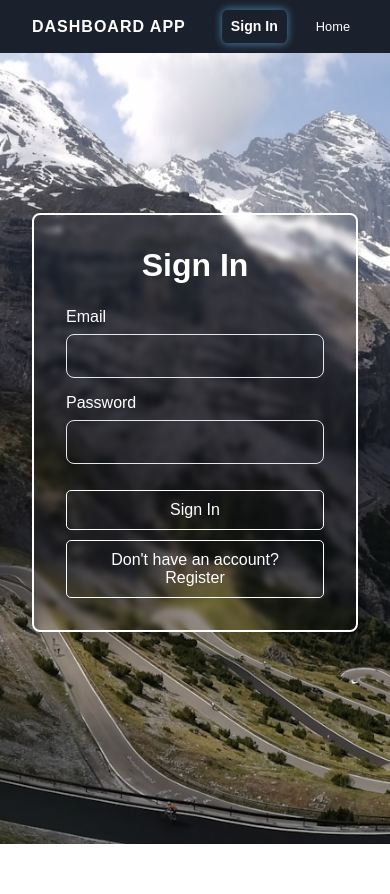
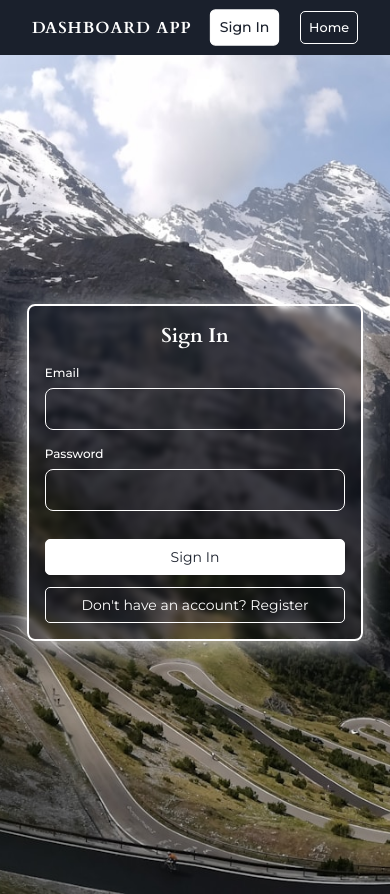
Before and after one commit to mariusalx06/React-Auth-Dashboard, a Next.js app: page /auth/signin in a window 390 px wide. Before the commit the page ends 844 px from the top, so only its background shows below. Built offline with nearby package versions, Linux system fonts and the light colour scheme; no server answers.

Commit message:
More UI Design

```diff
--- a/app/auth/register/page.module.css
+++ b/app/auth/register/page.module.css
@@ -4,20 +4,26 @@
   flex-direction: column;
   justify-content: center;
   align-items: center;
-  background-color: #f7fafc;
+  background-image: url("../../public/mountains.jpg");
+  background-position: center center;
+  background-repeat: no-repeat;
+  background-size: cover;
   padding: 2rem;
 }
 
 .formContainer {
-  background-color: white;
+  background-color: transparent;
   padding: 2rem;
   border-radius: 8px;
-  box-shadow: 0 4px 8px rgba(0, 0, 0, 0.1);
+  box-shadow: 0 4px 25px rgba(255, 255, 255, 0.7);
   width: 100%;
   max-width: 400px;
+  border: 2px solid white;
+  backdrop-filter: blur(3px);
 }
 
 .title {
+  color: #1a202c;
   font-size: 2rem;
   font-weight: 600;
   text-align: center;
@@ -29,13 +35,15 @@
   font-size: 1rem;
   font-weight: 500;
   margin-bottom: 0.5rem;
-  color: #4a5568;
+  color: white;
 }
 
 .input {
+  color: white;
+  background: transparent;
   width: 100%;
   padding: 0.75rem;
-  border: 1px solid #e2e8f0;
+  border: 1px solid white;
   border-radius: 8px;
   font-size: 1rem;
   margin-bottom: 1rem;
@@ -43,17 +51,23 @@
 }
 
 .input:focus {
-  border-color: #6366f1;
+  border-color: white;
   outline: none;
-  box-shadow: 0 0 0 2px rgba(99, 102, 241, 0.3);
+  box-shadow: 0 0 0 2px rgba(255, 255, 255, 0.7);
+}
+.input::placeholder {
+  color: white;
+}
+.option {
+  color: #1a202c;
 }
 
 .button {
-  background-color: #3498db;
+  background-color: transparent;
   color: white;
   padding: 10px 20px;
   border-radius: 5px;
-  border: none;
+  border: 1px solid white;
   cursor: pointer;
   font-size: 1rem;
   margin-top: 10px;
@@ -61,27 +75,20 @@
   width: 100%;
 }
 
-.button:disabled {
-  background-color: #e2e8f0;
-  cursor: not-allowed;
+.button:hover {
+  background-color: white;
+  color: #1a202c;
 }
 
 .primaryButton {
-  background-color: #6366f1;
-  color: white;
+  background: white;
+  color: #1a202c;
 }
 
 .primaryButton:hover {
-  background-color: #4f46e5;
-}
-
-.secondaryButton {
-  background-color: #1a202c;
+  background: #1a202c;
+  border: 1px solid #1a202c;
   color: white;
-}
-
-.secondaryButton:hover {
-  background-color: #2d3748;
 }
 
 .errorMessage {
@@ -91,11 +98,132 @@
   text-align: center;
 }
 
-.loginButton {
-  background-color: #2ecc71;
-  color: white;
+@media (max-width: 768px) {
+  .container {
+    padding: 1rem;
+    margin-top: 50px;
+    background-size: cover;
+  }
+
+  .formContainer {
+    padding: 1.5rem;
+    max-width: 100%;
+    width: 90%;
+    border-radius: 8px;
+    margin-top: 1rem;
+  }
+
+  .title {
+    font-size: 1.5rem;
+    margin-bottom: 1rem;
+  }
+
+  .label {
+    font-size: 0.875rem;
+  }
+
+  .input {
+    padding: 0.75rem;
+    font-size: 1rem;
+  }
+
+  .button {
+    padding: 10px 20px;
+    font-size: 1rem;
+    margin-top: 15px;
+  }
+
+  .primaryButton {
+    padding: 10px 20px;
+  }
+
+  .errorMessage {
+    font-size: 0.875rem;
+    text-align: center;
+  }
 }
 
-.loginButton:hover {
-  background-color: #27ae60;
+@media (max-width: 768px) {
+  .container {
+    padding: 1rem;
+    margin-top: 50px;
+    background-size: cover;
+  }
+
+  .formContainer {
+    padding: 1.5rem;
+    max-width: 320px;
+    width: 90%;
+    border-radius: 8px;
+    margin-top: 1rem;
+  }
+
+  .title {
+    font-size: 1.5rem;
+    margin-bottom: 1rem;
+  }
+
+  .label {
+    font-size: 0.875rem;
+  }
+
+  .input {
+    padding: 0.75rem;
+    font-size: 1rem;
+  }
+
+  .button {
+    padding: 10px 20px;
+    font-size: 1rem;
+    margin-top: 15px;
+  }
+
+  .primaryButton {
+    padding: 10px 20px;
+  }
+
+  .errorMessage {
+    font-size: 0.875rem;
+    text-align: center;
+  }
 }
+
+@media (max-width: 480px) {
+  .container {
+    padding: 0.5rem;
+    margin-top: 50px;
+  }
+
+  .formContainer {
+    padding: 1rem;
+    width: 90%;
+    max-width: 300px;
+  }
+
+  .title {
+    font-size: 1.25rem;
+    margin-bottom: 1rem;
+  }
+
+  .label {
+    font-size: 0.75rem;
+  }
+
+  .input {
+    font-size: 0.875rem;
+  }
+
+  .button {
+    font-size: 0.875rem;
+    padding: 8px 16px;
+  }
+
+  .primaryButton {
+    padding: 8px 16px;
+  }
+
+  .errorMessage {
+    font-size: 0.75rem;
+    margin-bottom: 1rem;
+  }
+}
--- a/app/auth/signin/page.module.css
+++ b/app/auth/signin/page.module.css
@@ -15,7 +15,7 @@
   background-color: transparent;
   padding: 2rem;
   border-radius: 8px;
-  box-shadow: 0 4px 8px rgba(0, 0, 0, 0.1);
+  box-shadow: 0 4px 25px rgba(255, 255, 255, 0.7);
   width: 100%;
   max-width: 400px;
   border: 2px solid white;
@@ -43,7 +43,7 @@
   background: transparent;
   width: 100%;
   padding: 0.75rem;
-  border: 1px solid #e2e8f0;
+  border: 1px solid white;
   border-radius: 8px;
   font-size: 1rem;
   margin-bottom: 1rem;
@@ -51,9 +51,9 @@
 }
 
 .input:focus {
-  border-color: #63b3ed;
+  border-color: white;
   outline: none;
-  box-shadow: 0 0 0 2px rgba(99, 179, 237, 0.3);
+  box-shadow: 0 0 0 2px rgba(255, 255, 255, 0.7);
 }
 
 .button {
@@ -74,9 +74,107 @@
   color: #1a202c;
 }
 
+.primaryButton {
+  background: white;
+  color: #1a202c;
+}
+
+.primaryButton:hover {
+  background: #1a202c;
+  border: 1px solid #1a202c;
+  color: white;
+}
+
 .errorMessage {
   color: #e53e3e;
   font-size: 0.875rem;
   margin-bottom: 1rem;
   text-align: center;
 }
+
+@media (max-width: 768px) {
+  .container {
+    padding: 1rem;
+    background-size: cover;
+    margin-top: 50px;
+  }
+
+  .formContainer {
+    padding: 1.5rem;
+    max-width: 90%;
+    width: 100%;
+  }
+
+  .title {
+    font-size: 1.5rem;
+    margin-bottom: 1rem;
+  }
+
+  .label {
+    font-size: 0.875rem;
+  }
+
+  .input {
+    padding: 0.75rem;
+    font-size: 1rem;
+  }
+
+  .button {
+    font-size: 1rem;
+    padding: 8px 16px;
+    margin-top: 12px;
+  }
+
+  .primaryButton {
+    padding: 8px 16px;
+    font-size: 1rem;
+  }
+
+  .errorMessage {
+    font-size: 0.875rem;
+    margin-bottom: 1rem;
+  }
+}
+
+@media (max-width: 480px) {
+  .container {
+    padding: 0.5rem;
+    margin-top: 50px;
+  }
+
+  .formContainer {
+    padding: 1rem;
+    max-width: 90%;
+    width: 100%;
+  }
+
+  .title {
+    font-size: 1.25rem;
+    margin-bottom: 1rem;
+  }
+
+  .label {
+    font-size: 0.75rem;
+  }
+
+  .input {
+    padding: 0.75rem;
+    font-size: 0.875rem;
+  }
+
+  .button {
+    font-size: 0.875rem;
+    padding: 8px 16px;
+    margin-top: 12px;
+  }
+
+  .primaryButton {
+    padding: 8px 16px;
+    font-size: 0.875rem;
+  }
+
+  .errorMessage {
+    font-size: 0.75rem;
+    margin-bottom: 1rem;
+  }
+}
--- a/app/components/Header.module.css
+++ b/app/components/Header.module.css
@@ -41,19 +41,21 @@
   font-weight: 500;
   overflow: hidden;
   display: inline-block;
+  border: 1px solid white;
 }
 
 .link:hover {
-  color: #63b3ed;
+  color: #1a202c;
   transform: scale(1.2);
-  box-shadow: 0 0 8px rgba(99, 179, 237, 0.7);
+  background: white;
 }
 
 .active {
-  font-weight: 700;
+  font-weight: 500;
   transform: scale(1.1);
   position: relative;
-  box-shadow: 0 0 8px rgba(99, 179, 237, 0.7);
+  background: white;
+  color: #1a202c;
 }
 
 .active::before {
@@ -65,7 +67,5 @@
   height: 100%;
   border-radius: 5px;
   background: transparent;
-  box-shadow: 0 0 15px rgba(99, 179, 237, 0.9), 0 0 20px rgba(99, 179, 237, 0.7);
-  transition: box-shadow 0.3s ease;
   z-index: -1;
 }
--- a/app/globals.css
+++ b/app/globals.css
@@ -14,14 +14,29 @@ html,
 body {
   max-width: 100vw;
   overflow-x: hidden;
+  font-family: "Montserrat", sans-serif;
 }
 
 body {
   color: var(--foreground);
   background: var(--background);
-  font-family: Arial, Helvetica, sans-serif;
   -webkit-font-smoothing: antialiased;
   -moz-osx-font-smoothing: grayscale;
+}
+button {
+  font-family: "Montserrat", sans-serif;
+}
+p {
+  font-family: "Montserrat", sans-serif;
+}
+
+h1,
+h2,
+h3,
+h4,
+h5,
+h6 {
+  font-family: "Cardo", serif;
 }
 
 * {
--- a/app/layout.js
+++ b/app/layout.js
@@ -30,9 +30,19 @@ export default function Layout({ children }) {
         <head>
           <title>Marius's Auth Dashboard App</title>
           <meta name="description" content="Marius's first Auth Application" />
+          <link rel="preconnect" href="https://fonts.googleapis.com" />
+          <link
+            rel="preconnect"
+            href="https://fonts.gstatic.com"
+            crossOrigin="true"
+          />
+          <link
+            href="https://fonts.googleapis.com/css2?family=Cardo:ital,wght@0,400;0,700;1,400&family=Geist+Mono:wght@100..900&family=Montserrat:ital,wght@0,100..900;1,100..900&display=swap"
+            rel="stylesheet"
+          />
         </head>
-        <Header />
         <body>
+          <Header />
           {isSessionStatusActive ? (
             <SessionStatus>{children}</SessionStatus>
           ) : (
--- a/app/page.module.css
+++ b/app/page.module.css
@@ -4,14 +4,17 @@
   flex-direction: column;
   justify-content: center;
   align-items: center;
-  background-color: #f4f4f9;
   padding: 2rem;
+  background-image: url("./public/mountains.jpg");
+  background-position: center center;
+  background-repeat: no-repeat;
+  background-size: cover;
 }
 
 .heading {
   font-size: 2.5rem;
   font-weight: 600;
-  color: #333;
+  color: white;
   text-align: center;
   margin-bottom: 2rem;
   line-height: 1.4;
@@ -25,23 +28,19 @@
 }
 
 .button {
-  background-color: #63b3ed;
+  background-color: transparent;
   color: white;
   padding: 12px 25px;
   font-size: 1rem;
   border-radius: 5px;
-  border: 1px solid #4091c2;
+  border: 1px solid white;
   cursor: pointer;
-  transition: background-color 0.3s ease, border-color 0.3s ease;
+  transition: all 0.3s ease;
   margin-top: 1rem;
 }
 
 .button:hover {
-  background-color: #2c7bbe;
-  border-color: #2c7bbe;
+  background-color: white;
+  color: #1a202c;
+  transform: scale(1.2);
 }
-
-.button:focus {
-  outline: none;
-  box-shadow: 0 0 0 2px rgba(99, 102, 241, 0.3);
-}
```
Also changed, not shown: app/auth/register/page.js (+6 -2 lines), app/dashboard/page.module.css (+7 -0 lines).
